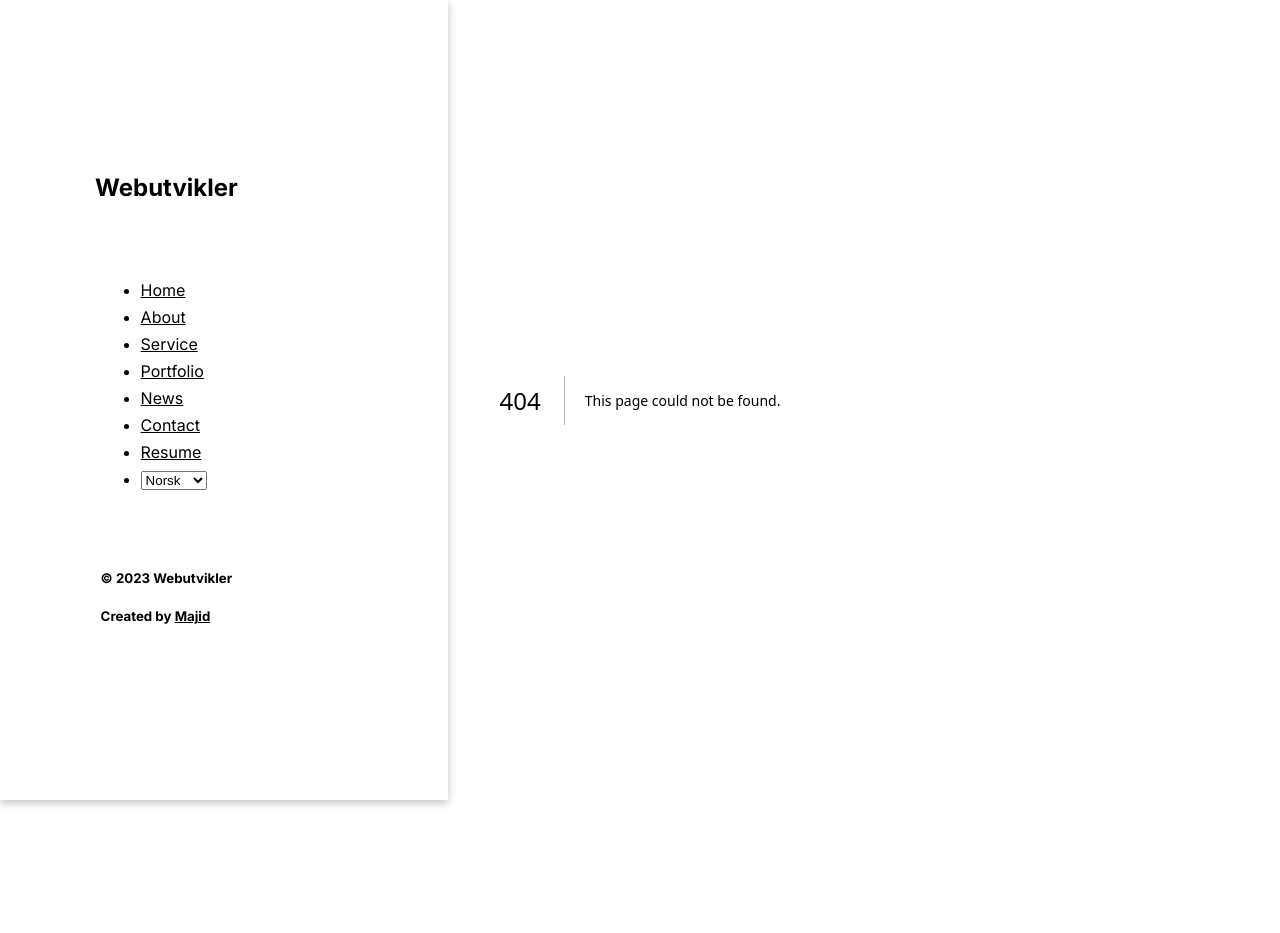
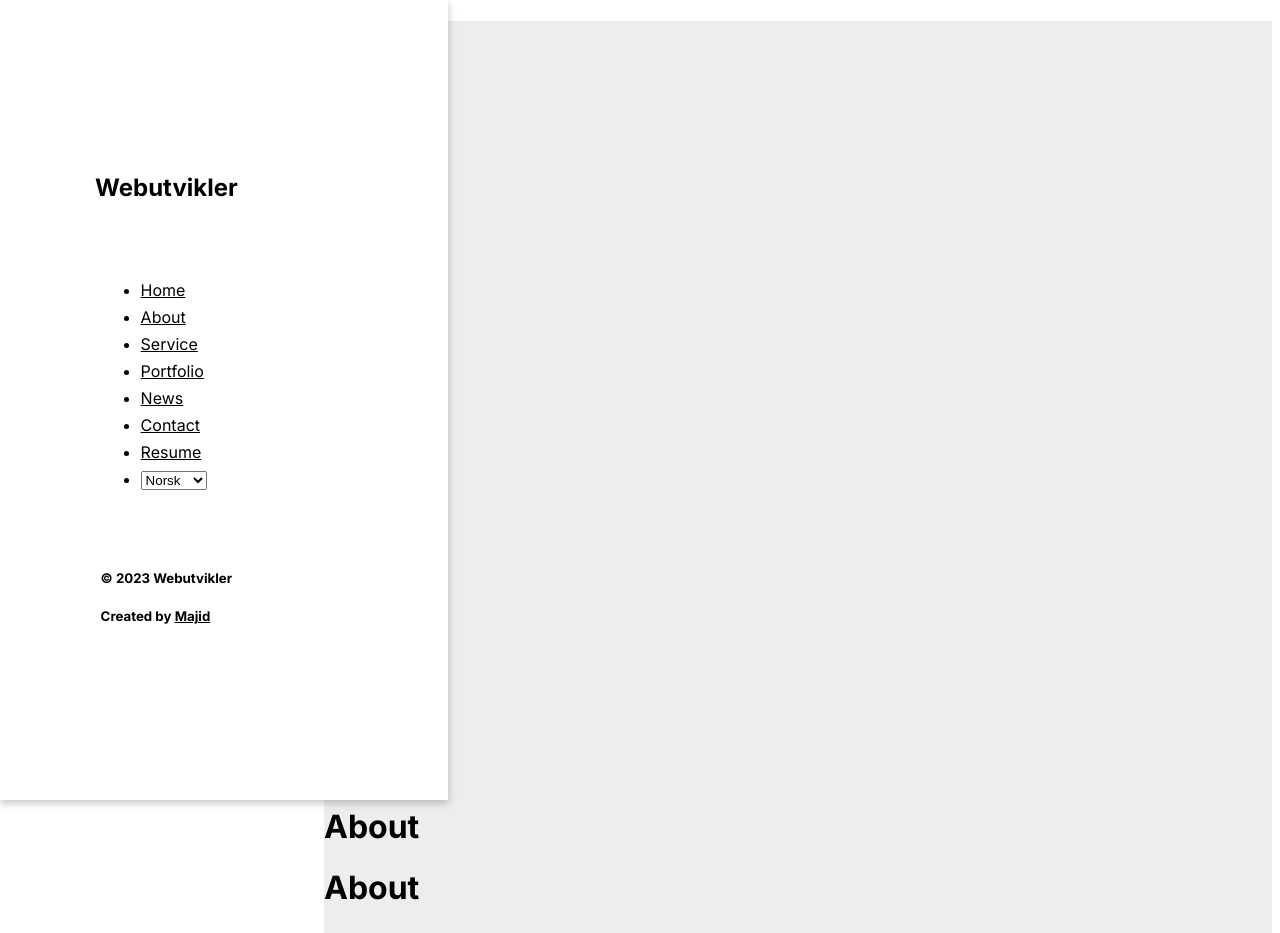
Before and after one commit to maf256/sitedesign, a Next.js app: page /about in a window 1280 px wide. Before the commit this address had no page. Shown: the top 933 px of the page. Before the commit the page ends 800 px from the top, so only its background shows below. Built offline with nearby package versions, Linux system fonts and the light colour scheme.

Commit message:
Add About page

```diff
--- /dev/null
+++ b/app/about/page.js
@@ -0,0 +1,52 @@
+import { AboutPage } from "./pageStyled"
+
+
+export default function page(){
+    return <AboutPage className="DefuiltHomepage">
+        <h1>About</h1>
+        <h1>About</h1>
+        <h1>About</h1>
+        <h1>About</h1>
+        <h1>About</h1>
+        <h1>About</h1>
+        <h1>About</h1>
+        <h1>About</h1>
+        <h1>About</h1>
+        <h1>About</h1>
+        <h1>About</h1>
+        <h1>About</h1>
+        <h1>About</h1>
+        <h1>About</h1>
+        <h1>About</h1>
+        <h1>About</h1>
+        <h1>About</h1>
+        <h1>About</h1>
+        <h1>About</h1>
+        <h1>About</h1>
+        <h1>About</h1>
+        <h1>About</h1>
+        <h1>About</h1>
+        <h1>About</h1>
+        <h1>About</h1>
+        <h1>About</h1>
+        <h1>About</h1>
+        <h1>About</h1>
+        <h1>About</h1>
+        <h1>About</h1>
+        <h1>About</h1>
+        <h1>About</h1>
+        <h1>About</h1>
+        <h1>About</h1>
+        <h1>About</h1>
+        <h1>About</h1>
+        <h1>About</h1>
+        <h1>About</h1>
+        <h1>About</h1>
+        <h1>About</h1>
+        <h1>About</h1>
+        <h1>About</h1>
+        <h1>About</h1>
+        <h1>About</h1>
+        <h1>About</h1>
+    </AboutPage>
+}
--- /dev/null
+++ b/app/about/pageStyled.js
@@ -0,0 +1,17 @@
+"use client"
+import styled from 'styled-components';
+
+export const AboutPage = styled.div`
+
+
+    background-color: #ededed;
+    min-height: 100vh;
+    @media (min-width: 900px) {
+        margin-left: 25%;
+        width: 75%;
+
+    }
+    @media (max-width: 899px) {
+        width: 100%;
+    }
+`
--- a/app/componnents/Nav/Menu.js
+++ b/app/componnents/Nav/Menu.js
@@ -2,6 +2,7 @@ import React from 'react';
 import styled from 'styled-components';
 import { Data } from '../common/Data';
 import Language from '../language/Language';
+import Link from 'next/link'
 
 
 const Menu = ({ open,selectedLanguage, setSelectedLanguage}) => {
@@ -13,7 +14,7 @@ const Menu = ({ open,selectedLanguage, setSelectedLanguage}) => {
       <Ul >
       {
         Data.menu['en'].map((item, inx) =>
-        <li key={inx}><a href={item.href}>{item.name}</a></li>
+        <li key={inx}><Link href={item.href}>{item.name}</Link></li>
         )
       }
         <li><Language setSelectedLanguage={setSelectedLanguage}/></li>
--- a/app/componnents/common/Data.js
+++ b/app/componnents/common/Data.js
@@ -51,8 +51,8 @@ export const Data = {
     },
     menu: {
         en: [
-            {name: 'Home', href: '#home'},
-            {name: 'About', href: '#about'},
+            {name: 'Home', href: '/'},
+            {name: 'About', href: '/about'},
             {name: 'Service', href: '#skills'},
             {name: 'Portfolio', href: '#contact'},
             {name: 'News', href: '#contact'},
--- a/app/page.js
+++ b/app/page.js
@@ -4,7 +4,7 @@ import { H1, Main } from './componnents/pageStyled'
 
 export default function Home() {
   return (
-    <Main>
+    <Main >
 
       <H1>Hello world</H1>
       <H1>Hello world</H1>
```
Also changed, not shown: app/styles.css (+13 -0 lines).
